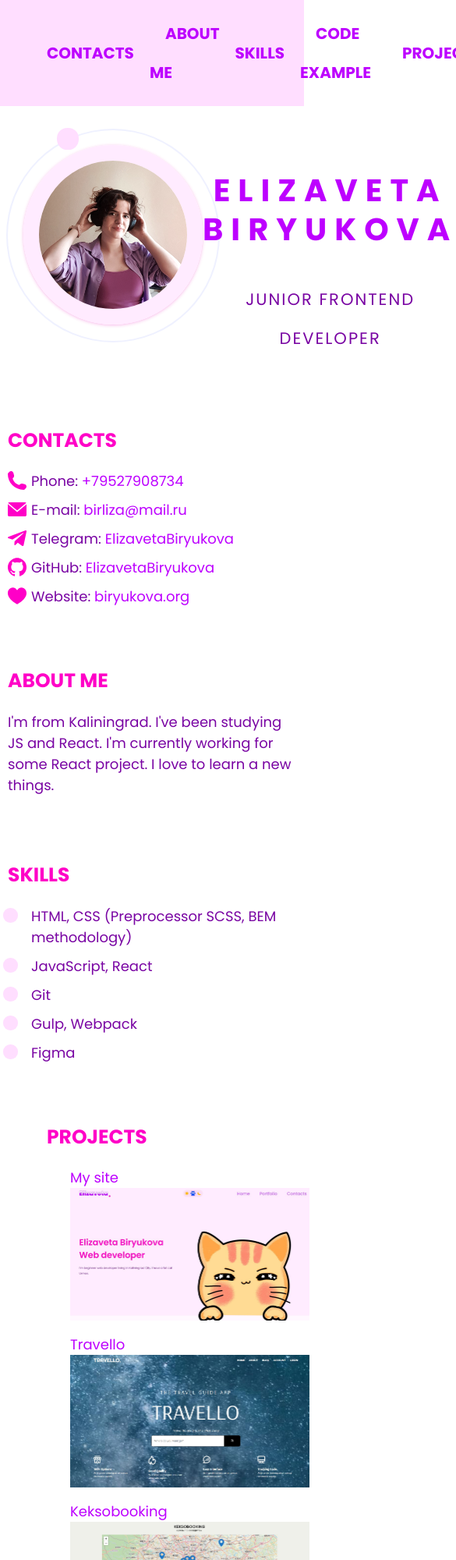
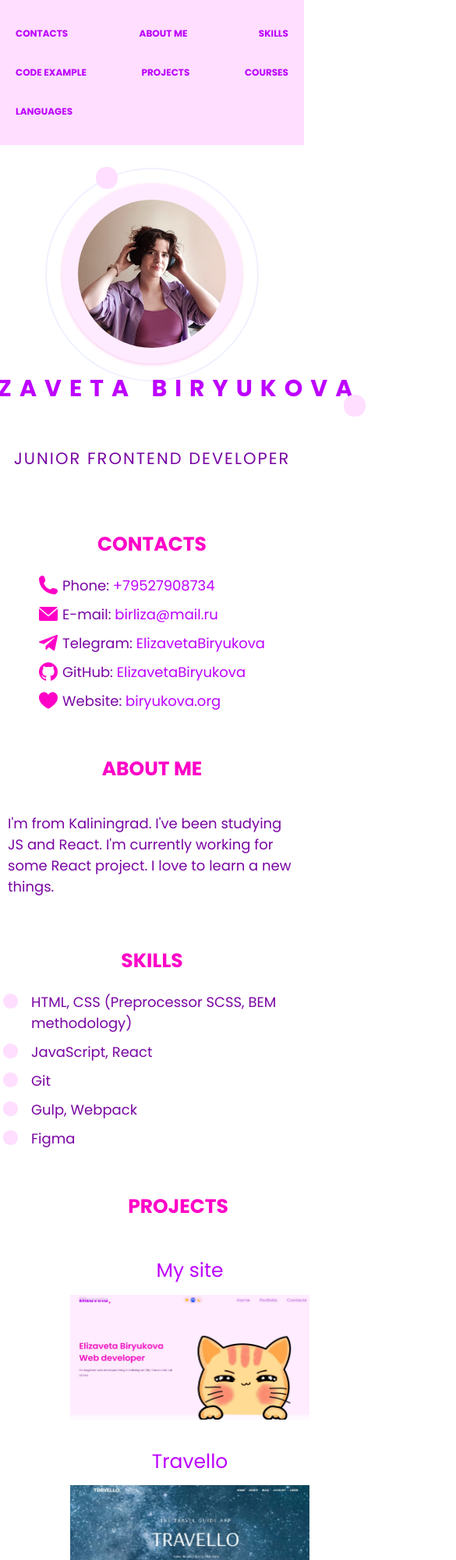
Before and after one commit to ElizavetaBiryukova/rsschool-cv, a plain HTML site: page index.html in a window 390 px wide. Shown: the top 2000 px of the page at 78% size, 585 px wide, since content can reach past the window. Drawn offline with Linux system fonts and the light colour scheme.

Commit message:
feat: add css and moves photos to folders

```diff
--- a/index.html
+++ b/index.html
@@ -93,56 +93,56 @@
                 <ul class="section-list section-list-projects">
                     <li class="section-item projects-item">
                         <a href="https://biryukova.org/">
-                            My site
-                            <img src="./assets/img/my_site.jpg" alt="my site project" class="projects-img">
+                            <p>My site</p>
+                            <img src="./assets/img/projects/my_site.jpg" alt="my site project" class="projects-img">
                         </a>
                     </li>
                     <li class="section-item projects-item">
                         <a href="https://github.com/ElizavetaBiryukova/travello">
-                            Travello
-                            <img src="./assets/img/travello.jpg" alt="travello project" class="projects-img">
+                            <p>Travello</p>
+                            <img src="./assets/img/projects/travello.jpg" alt="travello project" class="projects-img">
                         </a>
                     </li>
                     <li class="section-item projects-item">
                         <a href="https://github.com/ElizavetaBiryukova/keksobooking">
-                            Keksobooking
-                            <img src="./assets/img/keksobooking.jpg" alt="keksobooking project" class="projects-img">
+                            <p>Keksobooking</p>
+                            <img src="./assets/img/projects/keksobooking.jpg" alt="keksobooking project" class="projects-img">
                         </a>
                     </li>
                     <li class="section-item projects-item">
                         <a href="https://github.com/ElizavetaBiryukova/kekstagram">
-                            Kekstagram
-                            <img src="./assets/img/keksogram.jpg" alt="kekstagram project" class="projects-img">
+                            <p>Kekstagram</p>
+                            <img src="./assets/img/projects/keksogram.jpg" alt="kekstagram project" class="projects-img">
                         </a>
                     </li>
                     <li class="section-item projects-item">
                         <a href="https://github.com/ElizavetaBiryukova/nerds">
-                            Nerds
-                            <img src="./assets/img/nerds.jpg" alt="nerds project" class="projects-img">
+                            <p>Nerds</p>
+                            <img src="./assets/img/projects/nerds.jpg" alt="nerds project" class="projects-img">
                         </a>
                     </li>
                     <li class="section-item projects-item">
                         <a href="https://github.com/ElizavetaBiryukova/pinkapp">
-                            Pink
-                            <img src="./assets/img/pink.jpg" alt="pink project" class="projects-img">
+                            <p>Pink</p>
+                            <img src="./assets/img/projects/pink.jpg" alt="pink project" class="projects-img">
                         </a>
                     </li>
                     <li class="section-item projects-item">
                         <a href="https://github.com/ElizavetaBiryukova/discover-restaurant">
-                            Discover-restaurant
-                            <img src="./assets/img/discover.jpg" alt="discover restaurant project" class="projects-img">
+                            <p>Discover-restaurant</p>
+                            <img src="./assets/img/projects/discover.jpg" alt="discover restaurant project" class="projects-img">
                         </a>
                     </li>
                     <li class="section-item projects-item">
                         <a href="https://github.com/ElizavetaBiryukova/quiz">
-                            Quiz
-                            <img src="./assets/img/quiz.jpg" alt="quiz project" class="projects-img">
+                            <p>Quiz</p>
+                            <img src="./assets/img/projects/quiz.jpg" alt="quiz project" class="projects-img">
                         </a>
                     </li>
                     <li class="section-item projects-item">
                         <a href="https://github.com/ElizavetaBiryukova/What-to-watch">
-                            What to watch
-                            <img src="./assets/img/what_to_watch.jpg" alt="what to watch project" class="projects-img">
+                            <p>What to watch</p>
+                            <img src="./assets/img/projects/what_to_watch.jpg" alt="what to watch project" class="projects-img">
                         </a>
                     </li>
                 </ul>
@@ -161,15 +161,9 @@
             <section class="section" id="languages">
                 <h2 class="section-title">Languages</h2>
                 <ul class="section-list">
-                    <li class="section-item">
-                        Russian - Native
-                    </li>
-                    <li class="section-item">
-                        English - Elementary
-                    </li>
-                    <li class="section-item">
-                        Deutsch - Beginner
-                    </li>
+                    <li class="section-item">Russian - Native</li>
+                    <li class="section-item">English - Elementary</li>
+                    <li class="section-item">Deutsch - Beginner</li>
                 </ul>
             </section>
             <section class="section" id="codeExample">
@@ -179,14 +173,15 @@
                     characters.</p>
                 <pre class="pre">
                 <code>
-                    function getMiddle(word) {
-                    const number = word.length / 2;
-                    if (word.length % 2 == 0) {
+                function getMiddle(word) {
+                const number = word.length / 2;
+                if (word.length % 2 == 0) {
                         return res = word.slice(number - 1, number + 1);
-                    } else {
-                        return res = word.slice(Math.floor(number), Math.floor(number) + 1);
+                } else {
+                    return res = word.slice(Math.floor(number),
+                    Math.floor(number) + 1);
                     }
-                    };
+                };
                 </code>
                 </pre>
             </section>
--- a/style.css
+++ b/style.css
@@ -24,8 +24,8 @@ body {
     justify-content: space-between;
     min-height: 100vh;
     min-width: 320px;
-    margin: 0;
-    padding: 0;
+    margin: 0px;
+    padding: 0px;
     font-family: 'Poppins', sans-serif;
     font-size: 18px;
     font-weight: 400;
@@ -44,7 +44,7 @@ body {
 
 .container {
     max-width: 1440px;
-    margin: 0 auto;
+    margin: 0px auto;
     min-height: 50px;
 }
 
@@ -53,11 +53,12 @@ body {
     justify-content: space-between;
     align-items: center;
     list-style: none;
+    padding: 0px;
 }
 
 .nav-link {
     position: relative;
-    padding: 0 20px;
+    padding: 0px 20px;
     text-decoration: none;
     font-size: 20px;
     font-weight: 300;
@@ -100,18 +101,13 @@ body {
     margin: 0px 50px;
 }
 
-@media (max-width: 768px) {
-    .section {
-        width: 100%;
-    }
-}
-
 .section-title {
-    margin-bottom: 20px;
     font-size: 25px;
     font-weight: 700;
     text-transform: uppercase;
     color: #FF00C7;
+    margin: auto auto 20px;
+    width: max-content;
 }
 
 .profile-logo {
@@ -120,9 +116,9 @@ body {
     object-fit: cover;
     border: 20px solid #ffdeff;
     border-radius: 50%;
-    box-shadow: 0 1px 4px rgba(255, 0, 200, 0.3);
+    box-shadow: 0px 1px 4px rgba(255, 0, 200, 0.3);
     filter: grayscale(0.2) brightness(1.05);
-    transition: .3s;
+    transition: 0.3s;
 }
 
 .section-profile-logo {
@@ -170,7 +166,7 @@ body {
 
 .main-title {
     position: relative;
-    padding: 0;
+    padding: 0px;
     margin-bottom: 20px;
     color: #BD00FF;
     font-size: 40px;
@@ -201,16 +197,16 @@ body {
 }
 
 .section-list {
-    margin: 0;
-    padding: 0;
+    margin: 0px;
+    padding: 0px;
     list-style: none;
 }
 
 .section-item {
     position: relative;
-    margin: 0;
+    margin: 0px;
     margin-bottom: 10px;
-    padding: 0;
+    padding: 0px;
     padding-left: 30px;
 }
 
@@ -233,9 +229,9 @@ body {
 }
 
 .pre {
-    padding: 0;
-    margin: 0;
-    margin-left: -190px;
+    padding: 0px;
+    margin: auto;
+    width: max-content;
 }
 
 .footer {
@@ -247,14 +243,14 @@ body {
     display: flex;
     justify-content: space-between;
     align-items: center;
-    margin: 0 auto;
+    margin: 0px auto;
     color: #BD00FF;
 }
 
 .rss {
     width: 121px;
     height: 45px;
-    background-image: url(./assets/img/rss.svg);
+    background-image: url("./assets/img/rss.svg");
     background-size: contain;
     background-repeat: no-repeat;
 }
@@ -274,30 +270,126 @@ body {
 }
 
 .contacts-item:nth-child(1):before {
-    background-image: url(assets/img/phone.svg);
+    background-image: url("assets/img/icons/phone.svg");
 }
 
 .contacts-item:nth-child(2):before {
-    background-image: url(assets/img/email.svg);
+    background-image: url("assets/img/icons/email.svg");
 }
 
 .contacts-item:nth-child(3):before {
-    background-image: url(assets/img/telegram.svg);
+    background-image: url("assets/img/icons/telegram.svg");
 }
 
 .contacts-item:nth-child(4):before {
-    background-image: url(assets/img/github.svg);
+    background-image: url("assets/img/icons/github.svg");
 }
 
 .contacts-item:nth-child(5):before {
-    background-image: url(assets/img/heart.svg);
+    background-image: url("assets/img/icons/heart.svg");
 }
 
 .projects-img {
     width: 307px;
     height: 170px;
+    padding-top: 10px;
 }
 
 .projects-item:before {
     display: none;
 }
+
+.section-list-projects {
+    display: flex;
+    flex-wrap: wrap;
+    justify-content: space-between;
+
+}
+
+.projects-item {
+    width: calc(30% - 20px);
+}
+
+.projects-item a {
+    font-size: 25px;
+    display: flex;
+    flex-direction: column;
+}
+
+.projects-item p {
+    margin-bottom: 2px;
+}
+
+@media (max-width: 1350px) {
+    .projects-item {
+        width: calc(50% - 20px);
+    }
+
+    .projects-img {
+        width: 410px;
+        height: 227px;
+    }
+
+    .nav-link {
+        font-size: 16px;
+    }
+}
+
+@media (max-width: 945px) {
+    .projects-item {
+        width: 100%;
+    }
+
+    .projects-img {
+        width: 615px;
+        height: 340px;
+    }
+
+    .nav-list {
+        flex-wrap: wrap;
+    }
+
+    .pre {
+        width:300px;
+        margin-left: -160px;
+    }
+
+    .projects-item a {
+        align-items: center;
+    }
+
+    .main-title {
+        font-size: 30px;
+    }
+
+    .main-title::before {
+        left: 522px;
+    }
+}
+
+@media (max-width: 768px) {
+    .section {
+        display: flex;
+        flex-direction: column;
+        align-items:center;
+        width: 100%;
+    }
+
+    .section-profile {
+        flex-direction: column;
+        align-items: center;
+    }
+
+    .nav-link {
+        font-size: 12px;
+    }
+
+    .projects-img {
+        width: 307px;
+        height: 170px;
+    }
+
+    .pre {
+        margin-left: -205px;
+    }
+}
```
Also changed, not shown: assets/img/icons/email.svg (renamed from assets/img/email.svg), assets/img/icons/github.svg (renamed from assets/img/github.svg), assets/img/icons/heart.svg (renamed from assets/img/heart.svg), assets/img/icons/phone.svg (renamed from assets/img/phone.svg), assets/img/icons/telegram.svg (renamed from assets/img/telegram.svg), assets/img/projects/discover.jpg (renamed from assets/img/discover.jpg), assets/img/projects/keksobooking.jpg (renamed from assets/img/keksobooking.jpg), assets/img/projects/keksogram.jpg (renamed from assets/img/keksogram.jpg), assets/img/projects/my_site.jpg (renamed from assets/img/my_site.jpg), assets/img/projects/nerds.jpg (renamed from assets/img/nerds.jpg), assets/img/projects/pink.jpg (renamed from assets/img/pink.jpg), assets/img/projects/quiz.jpg (renamed from assets/img/quiz.jpg), assets/img/projects/travello.jpg (renamed from assets/img/travello.jpg), assets/img/projects/what_to_watch.jpg (renamed from assets/img/what_to_watch.jpg).
